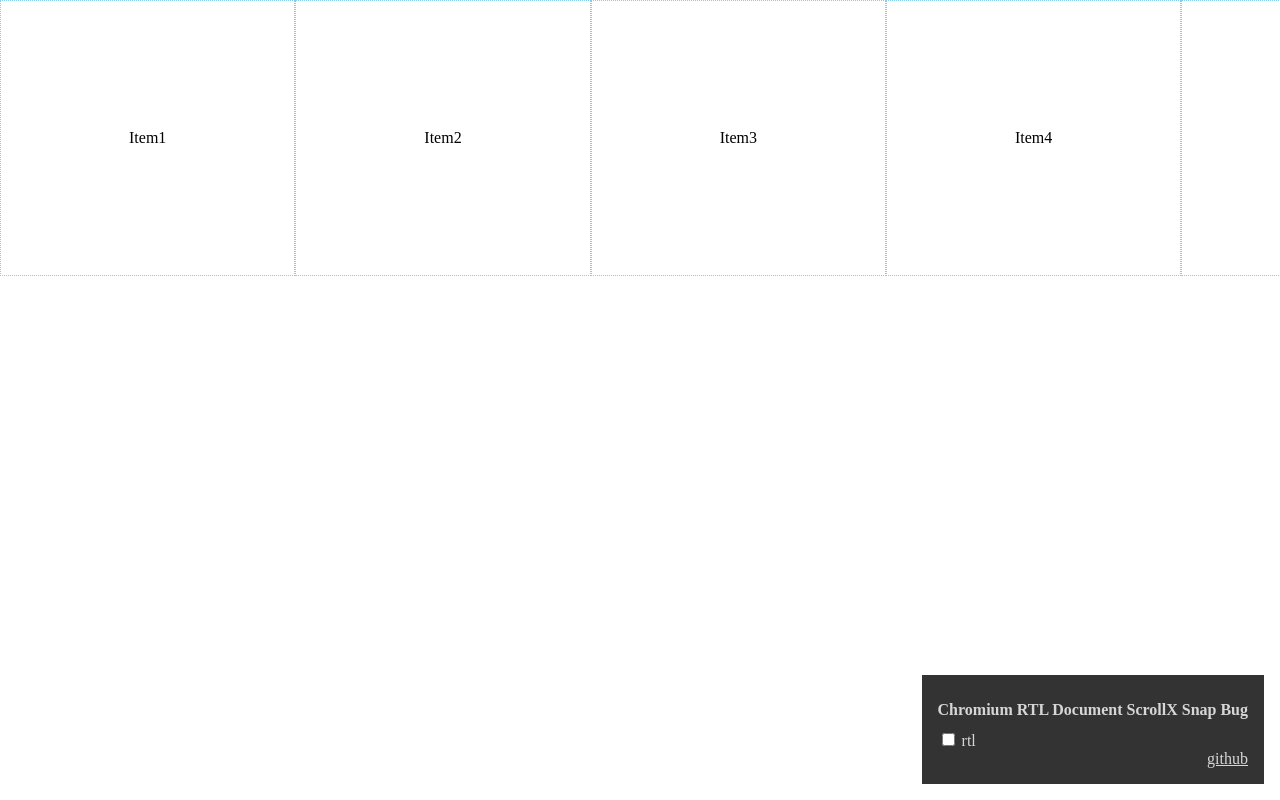
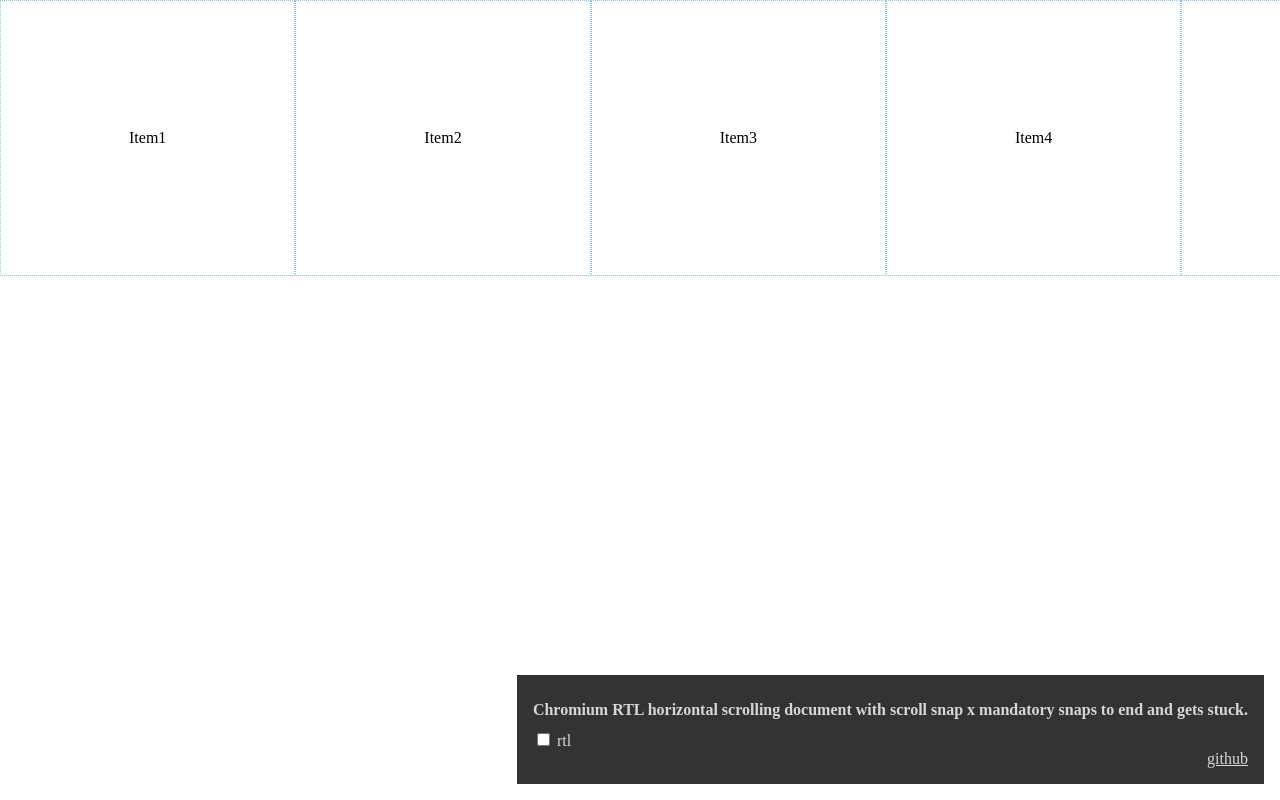
Before and after one commit to pinkhominid/chromium-rtl-doc-scrollx-snap-bug, a plain HTML site: page index.html in a window 1280 px wide. Shown: the top 800 px of the page. Drawn offline with Linux system fonts and the light colour scheme.

Commit message:
update description to include snap mandatory

```diff
--- a/index.html
+++ b/index.html
@@ -2,6 +2,7 @@
 <html lang=en>
 <head>
   <meta name="viewport" content="width=device-width, initial-scale=1">
+  <meta name="description" content="Chromium RTL horizontal scrolling document with scroll snap x mandatory snaps to end and gets stuck.">
 
   <style>
     /* Minimal case */
@@ -49,14 +50,14 @@
     a, a:visited {
       display: block;
       color: rgba(255, 255, 255, .8);
-      text-align: right;
+      text-align: end;
     }
   </style>
 </head>
 
 <body onpageshow="document.documentElement.setAttribute('dir', rtl.checked ? 'rtl' : 'ltr')">
   <div id=controls>
-    <h1>Chromium RTL Document ScrollX Snap Bug</h1>
+    <h1>Chromium RTL horizontal scrolling document with scroll snap x mandatory snaps to end and gets stuck.</h1>
     <label>
         <input id=rtl type=checkbox oninput="document.documentElement.setAttribute('dir', this.checked ? 'rtl' : 'ltr')">
         rtl
```
Also changed, not shown: 1 other file.
